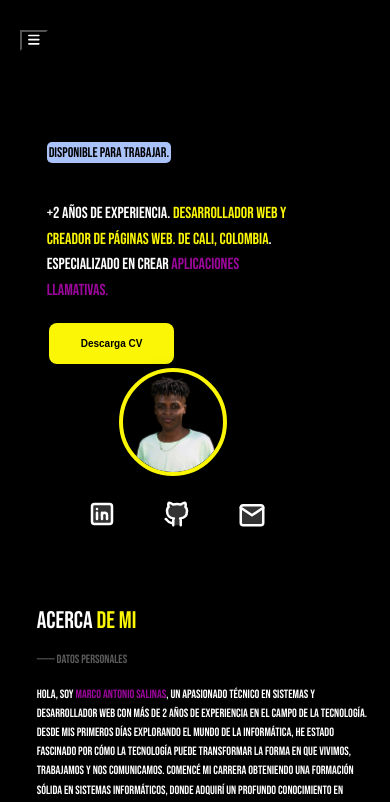
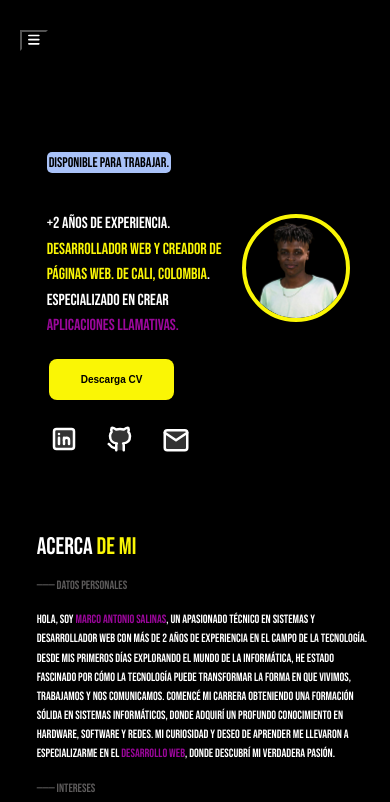
Before and after one commit to marcosali/port-web, a React (Create React App) app: page / in a window 390 px wide. Shown: the top 802 px of the page. Built offline with nearby package versions, Linux system fonts and the light colour scheme.

Commit message:
Update Home.css

```diff
--- a/src/Components/Home.css
+++ b/src/Components/Home.css
@@ -158,24 +158,26 @@
 /* Móviles */
 @media (max-width: 768px) {
     .home {
-        margin-left: 10%;
-        margin-top: 100px;
+        margin-top: 110px;
+
     }
 
     .icon {
-        margin-left: 20px;
+        margin-left: 1px;
     }
 
     .content {
         flex-direction: column;
         align-items: center;
-        width: 80%;
+
     }
 
     .foto {
-        margin-left: 0;
-        margin-bottom: 20px;
+        margin-left: 310px;
+        margin-bottom: 100px;
+        margin-top: -190px;
     }
+
 
     .foto-img {
         width: 100px;
```
